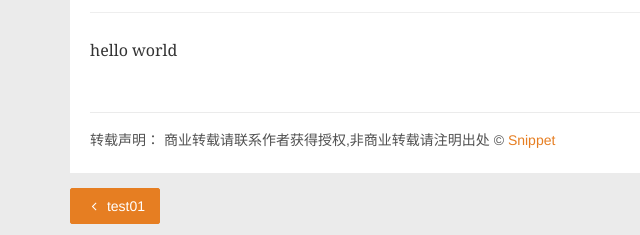
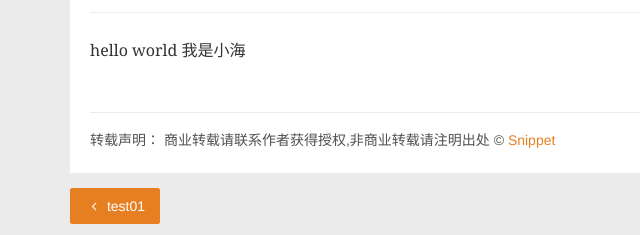
Before and after one commit to XiaoHai-Debug/XiaoHai-Debug.github.io, a plain HTML site: page 2020/05/07/index/index.html in a window 1280 px wide. Shown: the part 368-603 px from the top of the page, 0-640 px from the left. Drawn offline with Linux system fonts and the light colour scheme; a script that the page names is missing.

Commit message:
Site updated: 2020-05-08 00:15:10

```diff
--- a/2020/05/07/index/index.html
+++ b/2020/05/07/index/index.html
@@ -22,7 +22,7 @@
 <meta name="keywords" content="" />
 
 
-<meta name="description" content="hello   world
+<meta name="description" content="hello   world  我是小海
 " />
 
 
@@ -176,7 +176,7 @@
     </div>
 
     <div class="post-body post-content">
-        <p>hello   world</p>
+        <p>hello   world  我是小海</p>
 
     </div>
 
```
Also changed, not shown: index.html (+1 -1 lines).
